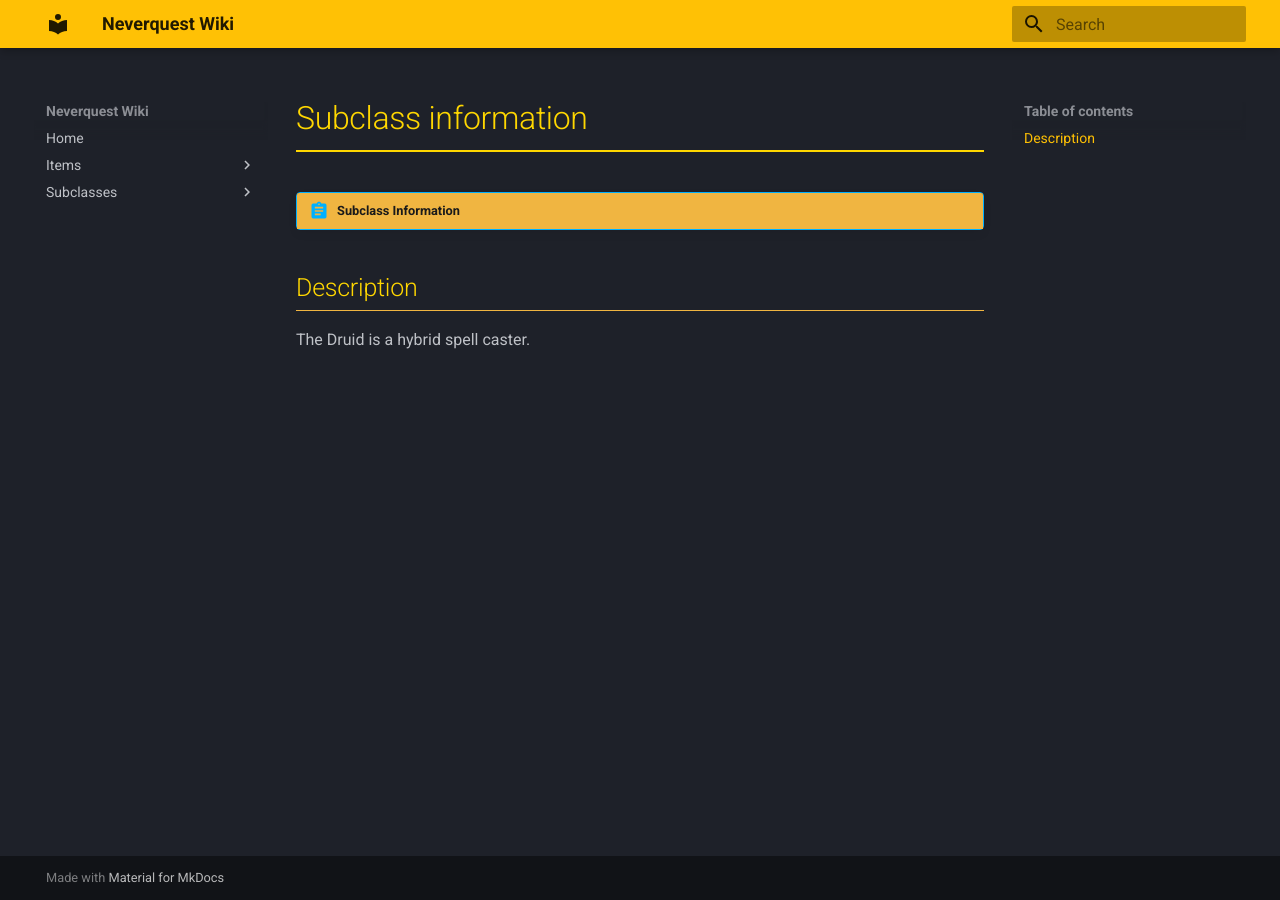
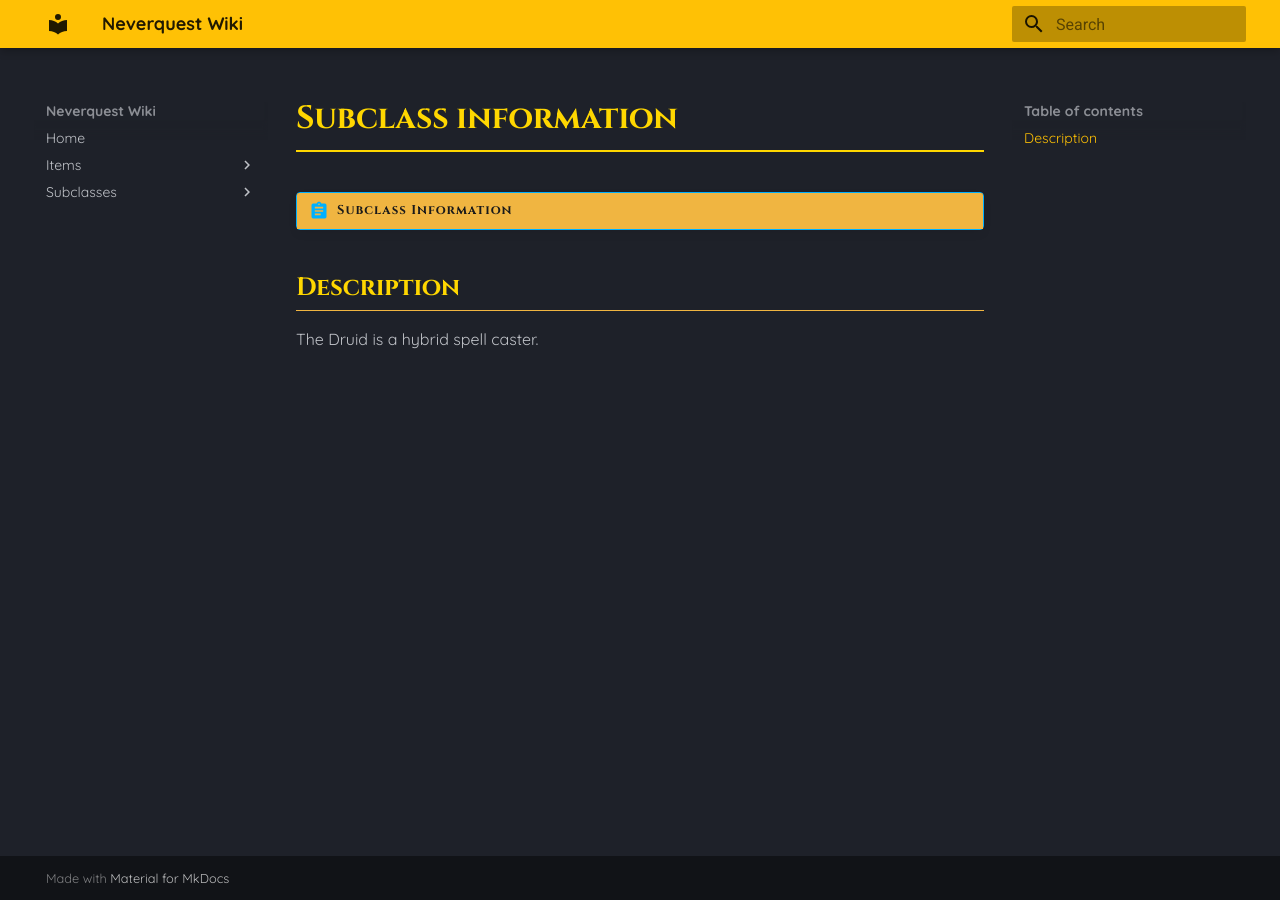
Before and after one commit to NeverQuest-Ben/NeverQuest, an MkDocs documentation site: the page built from docs/mechanics/subclass_information.md, in a window 1280 px wide. Built offline with MkDocs 1.6.1 and Material for MkDocs 9.7.7, drawn with Linux system fonts in a browser that asks for light colours.

Commit message:
Update extra.css

```diff
--- a/docs/stylesheets/extra.css
+++ b/docs/stylesheets/extra.css
@@ -1,3 +1,16 @@
+@import url('https://fonts.googleapis.com/css2?family=Cinzel:wght@700&family=Quicksand:wght@400;700&display=swap');
+
+/* Apply a fantasy-style font to all headers */
+h1, h2, h3, .admonition-title {
+    font-family: 'Cinzel', serif;
+    letter-spacing: 1px;
+}
+
+/* Apply a clean, readable font to the body text */
+body, .md-typeset {
+    font-family: 'Quicksand', sans-serif;
+}
+
 /* Targets the main Page Title (#) */
 h1 {
     color: #FFD700 !important; /* Adding !important forces the gold color */
```
